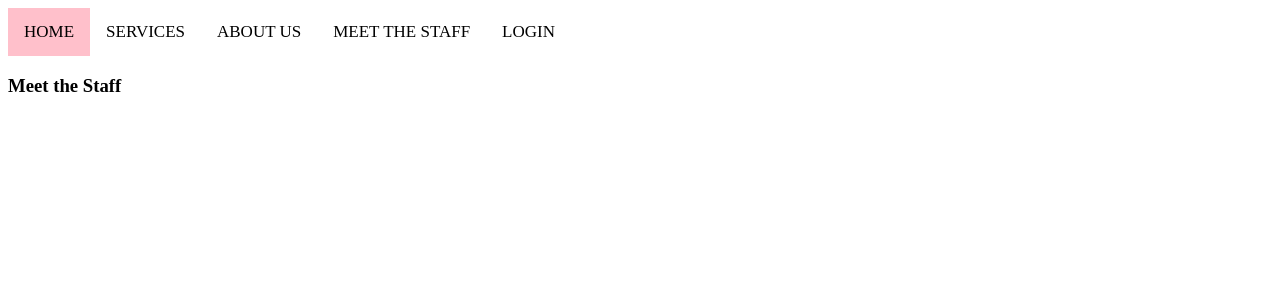
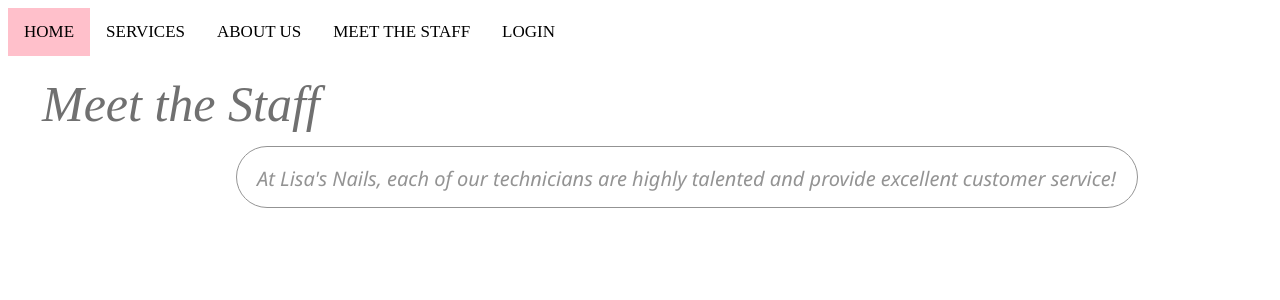
Before and after one commit to AntiCoderx2Club/PrintNPolish-191, a web app: file meet-staff-page.html in a window 1280 px wide. Shown: the top 300 px of the page. Run offline with its HTML, style and script files only (its server is not run), Linux system fonts and the light colour scheme.

Commit message:
added staff page description on html page and fixed styling

```diff
--- a/css/meet-staff-page.css
+++ b/css/meet-staff-page.css
@@ -10,5 +10,63 @@
     font-style: italic;
     font-weight: normal;
     font-size: 50px;
-    color: rgba(0, 0, 0, 1);
+    color: rgba(112, 112, 112, 1);
 }
+
+p.Meet_Staff_Description {
+    border: .5px;
+    border-style: solid;
+    border-color: rgba(112, 112, 112, 1);
+    padding-top: 20px;
+    padding-bottom: 40px;
+    padding-left: 20px;
+    padding-right: 20px;
+    border-radius: 2em;
+    left: 236px;
+    top: 147px;
+    position: absolute;
+    overflow: visible;
+    width: 902px;
+    height: 27px;
+    line-height: 23px;
+    margin-top: -1.5px;
+    text-align: left;
+    font-style: italic;
+    font-family: Segoe UI;
+    font-weight: normal;
+    font-size: 20px;
+    color: rgba(112, 112, 112, 1);
+    opacity: 0.75;
+}
+
+* {
+    box-sizing: border-box;
+}
+
+.left,
+.right,
+.center {
+    border-radius: 0.5em;
+    float: left;
+    width: 33%;
+    color: white;
+    padding: 10px;
+    height: 500px;
+    text-align: center;
+}
+
+.left {
+    background-color: #e9c8c2;
+}
+
+.right {
+    background-color: #e9c8c2;
+}
+
+.center {
+    background-color: #e9c8c2;
+}
+
+.container:after {
+    clear: both;
+}
--- a/meet-staff-page.html
+++ b/meet-staff-page.html
@@ -3,6 +3,8 @@
 
 <head>
     <link rel="stylesheet" href="css/style.css">
+    <link rel="stylesheet" href="css/meet-staff-page.css">
+
 </head>
 
 <body>
@@ -17,8 +19,13 @@
 
     <div>
         <h3 class="Staff_Header">Meet the Staff</h3>
+        <br>
+        <p class="Meet_Staff_Description">At Lisa's Nails, each of our technicians are highly talented and provide excellent customer
+            service!</p>
+    </div>
 
-    </div>
+
+
 
 </body>
 
```
